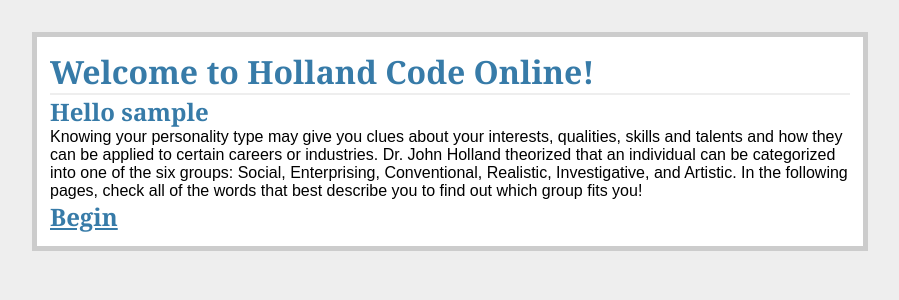
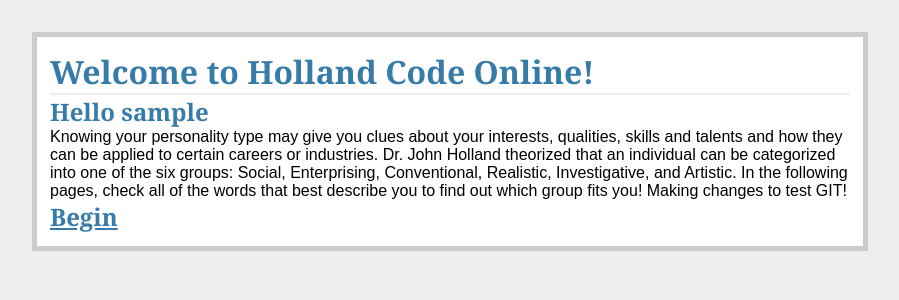
Before and after one commit to b-cannon/holland, a Flask app: page /home/ in a window 1280 px wide. Shown: the top 300 px of the page, without its empty margins (190-1089 px from the left). Run offline with Flask 2, Linux system fonts and the light colour scheme; the visitor is signed in with stand-in values (Sample User, id 1).

Commit message:
2nd commit

```diff
--- a/templates/home.html
+++ b/templates/home.html
@@ -12,6 +12,7 @@
         into one of the six groups: Social, Enterprising, Conventional, Realistic,
         Investigative, and Artistic.  In the following pages, check all of the words that best
         describe you to find out which group fits you!
+        Making changes to test GIT!
     </div>
     <h2><a href="{{ url_for('social') }}">Begin</a> </h2>
     </body>
```
